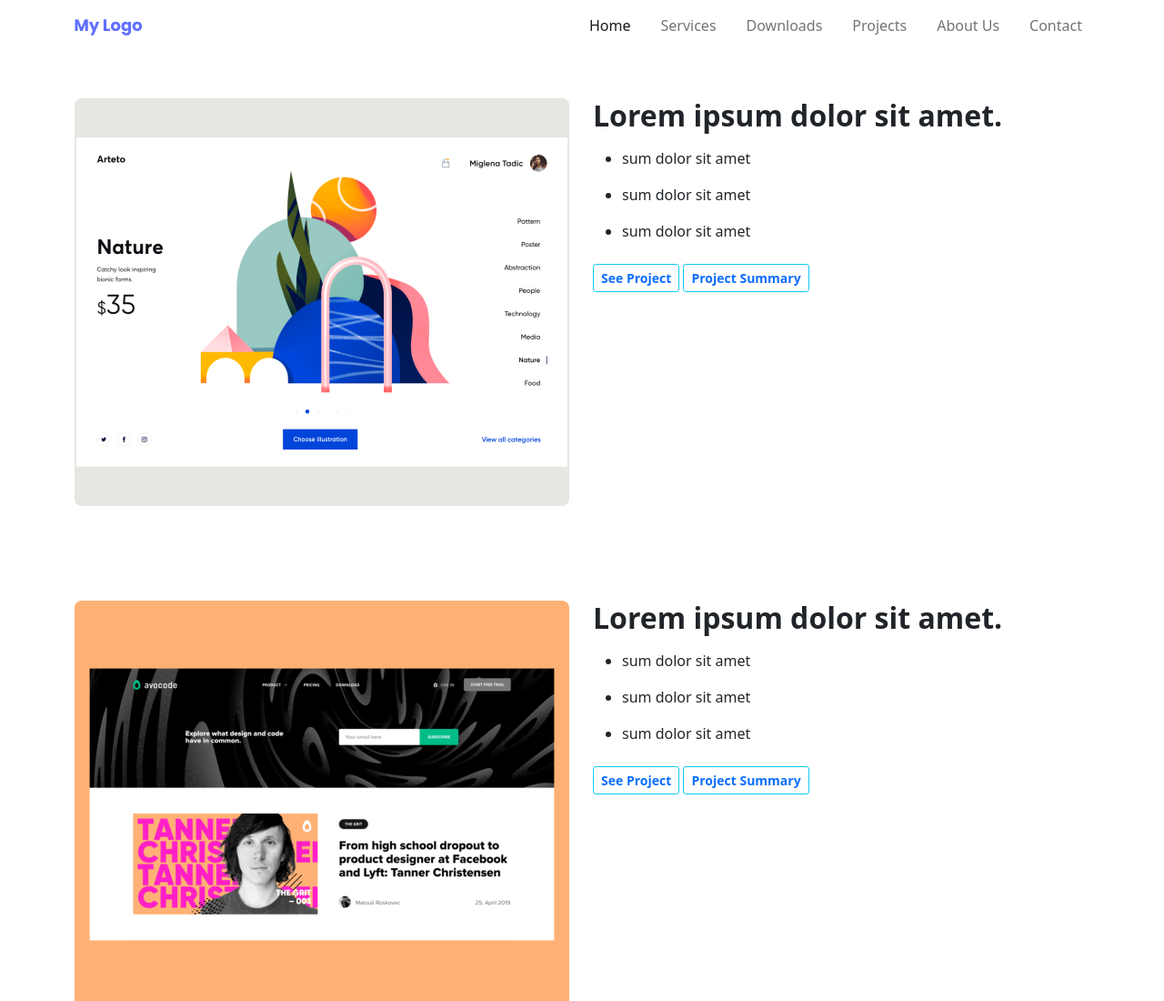
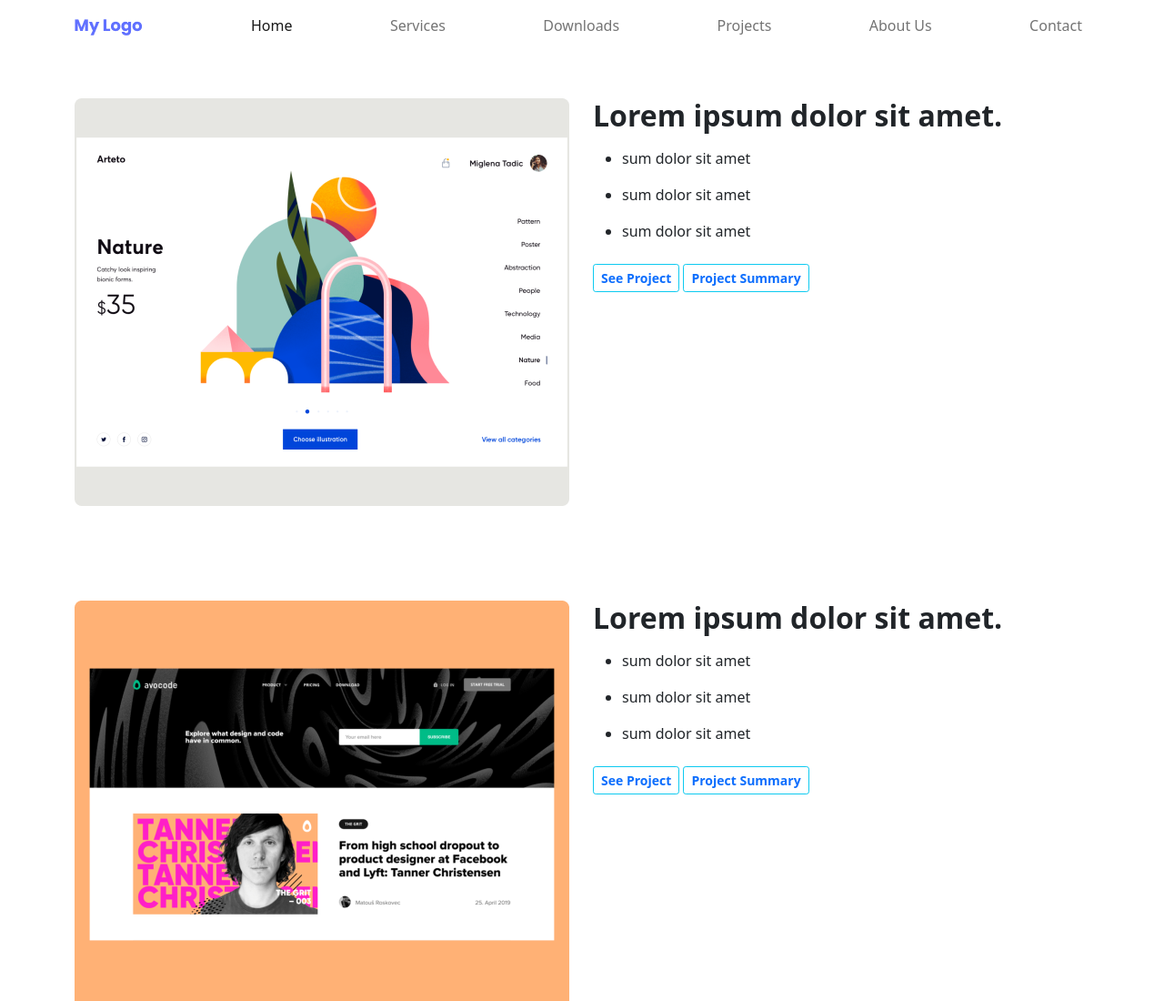
Before and after one commit to HossainAraf/Portfolio-bootstrap, a website: page index.html in a window 1280 px wide. Shown: the top 1100 px of the page at 91% size. Drawn offline with nearby package versions, Linux system fonts and the light colour scheme.

Commit message:
Update Navbar

```diff
--- a/index.html
+++ b/index.html
@@ -12,12 +12,12 @@
 <body>
   <header class="container">
     <nav class="navbar navbar-expand-lg navbar-light">
-       <div class="col-lg-6 col-md-6"><img src="img/My Logo.png" alt="logo"></div>
-      <button class="navbar-toggler" data-bs-toggle="collapse" data-bs-target="#navbarcollapse">
+       <div class="col-lg-2 col-md-2"><img src="img/My Logo.png" alt="logo"></div>
+      <button class="navbar-toggler d-lg-none d-md-none d-sm-block" data-bs-toggle="collapse" data-bs-target="#navbarcollapse">
           <span class="navbar-toggler-icon"></span>
       </button>
-      <div class="collapse navbar-collapse" id="navbarcollapse">
-          <ul class="navbar-nav justify-content-between w-100">
+      <div class="collapse navbar-collapse d-lg-block d-md-block d-sm-none" id="navbarcollapse">
+          <ul class="navbar-nav w-100 d-lg-flex d-md-flex flex-row justify-content-between">
               <li><a href="#" class="nav-link active">Home</a></li>
               <li><a href="#" class="nav-link">Services</a></li>
               <li><a href="#" class="nav-link">Downloads</a></li>
```
